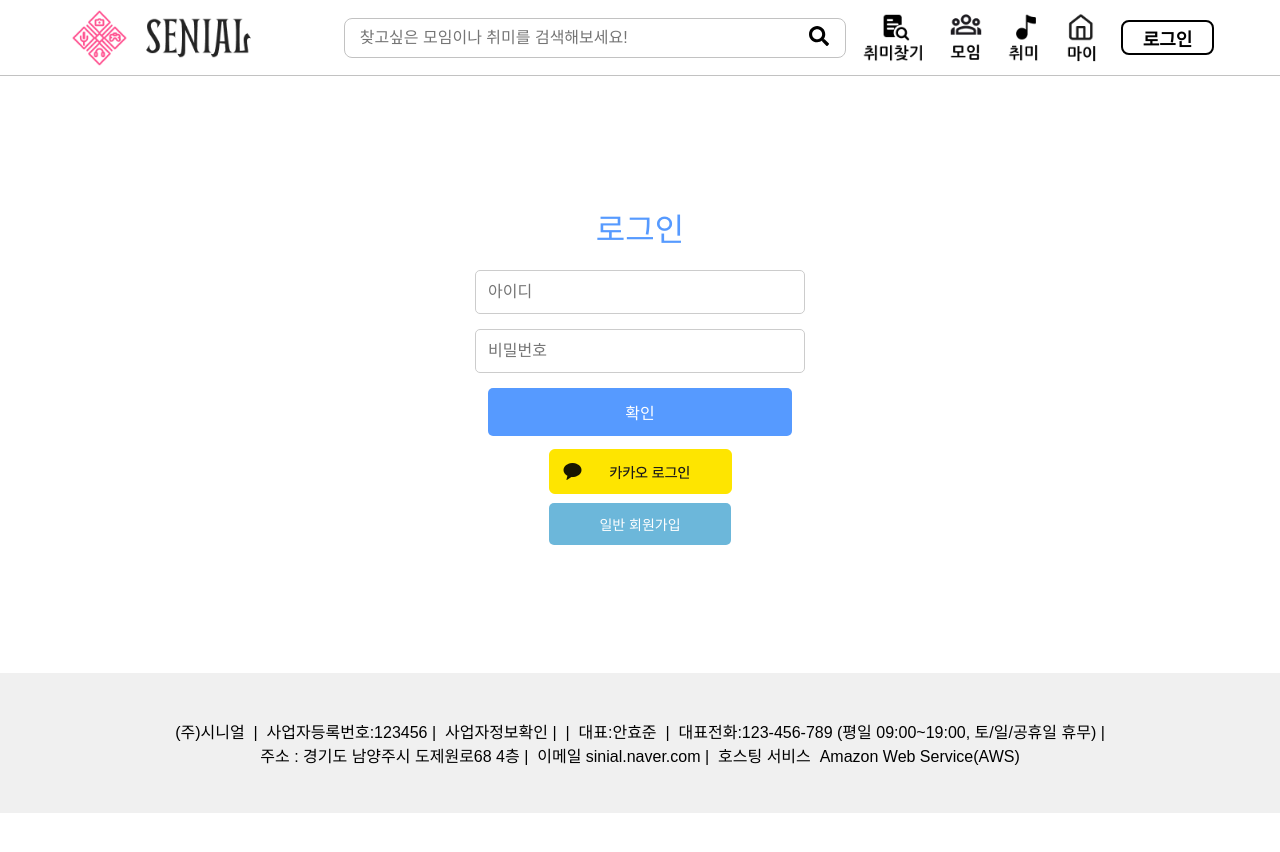
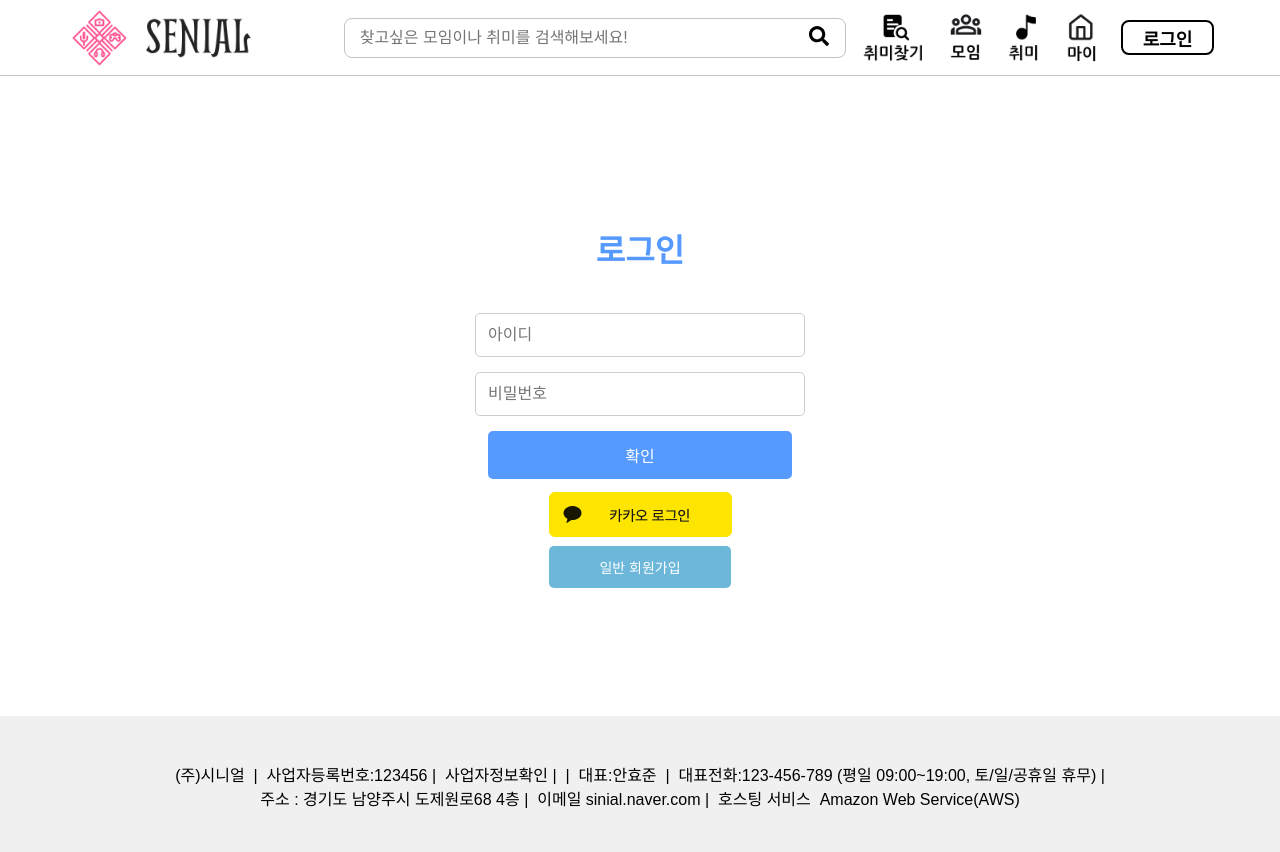
Before and after one commit to DoYous/Senials-Frontend, a React (Create React App) app in the folder senials_frontend/: page /login in a window 1280 px wide. Shown: the top 852 px of the page. Before the commit the page ends 813 px from the top, so only its background shows below. Built offline with nearby package versions, Linux system fonts and the light colour scheme; a web font is replaced by a local one.

Commit message:
#113 회원가입 페이지랑 글씨 크기 통일

```diff
--- a/senials_frontend/src/pages/login/Login.js
+++ b/senials_frontend/src/pages/login/Login.js
@@ -69,7 +69,7 @@ function Login() {
 
     return (
         <div className={styles.kakaocontainer}>
-            <div className={styles.SimpleLogin}>로그인</div>
+            <h1 className={styles.SimpleLogin}>로그인</h1>
             <div className={styles.OrginputContainer}>
                 <input
                     type="text"
```
